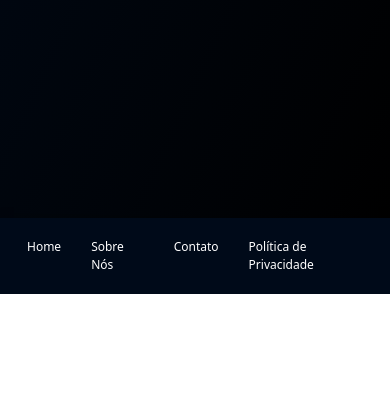
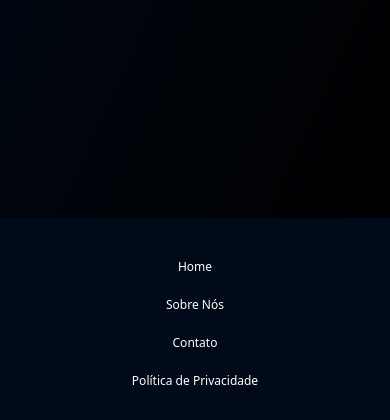
Before and after one commit to mrStudDev/xlexedu01, a Django app: page /contato/ in a window 390 px wide. Shown: the part 1815-2235 px from the top of the page. Before the commit the page ends 2109 px from the top, so only its background shows below. Run offline with Django 4.2, Linux system fonts and the light colour scheme; data that the repository does not hold is empty; some libraries are stand-ins or nearby versions.

Commit message:
Fotter base

```diff
--- a/static/css/styles.css
+++ b/static/css/styles.css
@@ -552,7 +552,22 @@ details > summary:hover {
 .footer-nav ul li a:hover {
     color: #c9f5a8; /* Cor ao passar o mouse */
 }
+@media (max-width: 768px) {
+    .container {
+        flex-direction: column;
+        text-align: center;
+    }
 
+    .footer-nav ul {
+        flex-direction: column;
+        margin-top: 10px;
+    }
+
+    .footer-nav ul li {
+        margin: 10px 0;
+    }
+}
+/* End FOOTER*/
 /* Melhorar a visibilidade e interatividade de links */
 
 a:hover {
```
